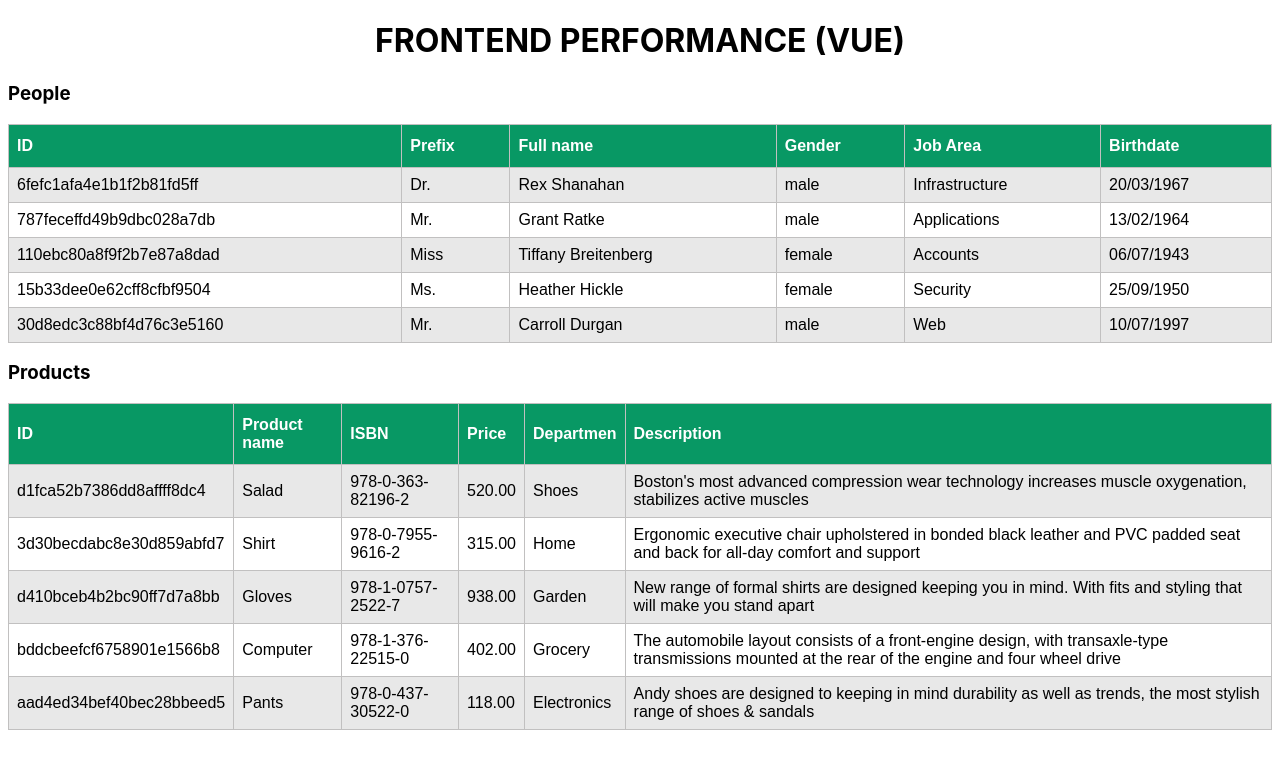
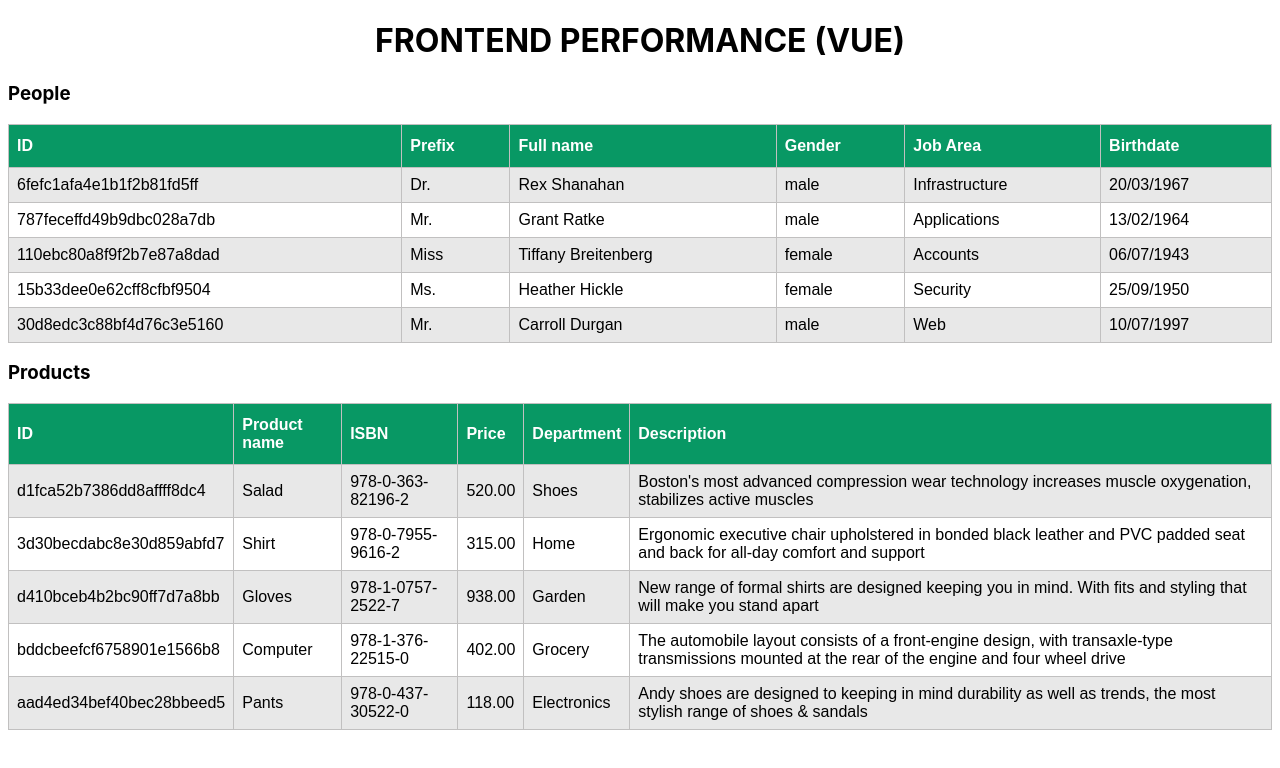
Before and after one commit to hkalife/frontend-performance-vue, a Vue app: page / in a window 1280 px wide. Shown: the top 768 px of the page. Built offline with nearby package versions, Linux system fonts and the light colour scheme.

Commit message:
fix: fix name

```diff
--- a/src/components/ProductList.vue
+++ b/src/components/ProductList.vue
@@ -40,7 +40,7 @@ const mockProductData = (): {
         <th>Product name</th>
         <th>ISBN</th>
         <th>Price</th>
-        <th>Departmen</th>
+        <th>Department</th>
         <th>Description</th>
       </tr>
       <tr v-for="product in mockProductData()" :key="product.id">
```
